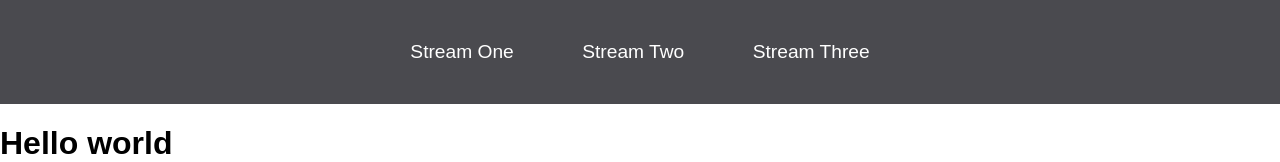
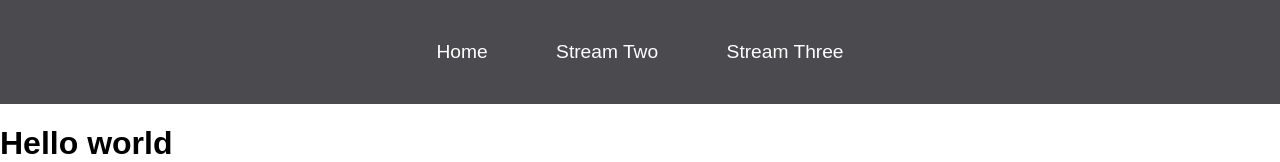
Before and after one commit to Ljunkan22/my-fill-template, a plain HTML site: page index.html in a window 1280 px wide. Shown: the top 162 px of the page. Drawn offline with Linux system fonts and the light colour scheme.

Commit message:
rename stream one to index.html

```diff
--- a/stream-one.html
+++ b/index.html
@@ -10,7 +10,7 @@
 <body>
     <nav>
         <ul>
-            <li><a href="stream-one.html">Stream One</a></li>
+            <li><a href="index.html">Home</a></li>
             <li><a href="stream-two.html">Stream Two</a></li>
             <li><a href="stream-three.html">Stream Three</a></li>
         </ul>
```
Also changed, not shown: stream-two.html (+1 -1 lines).
